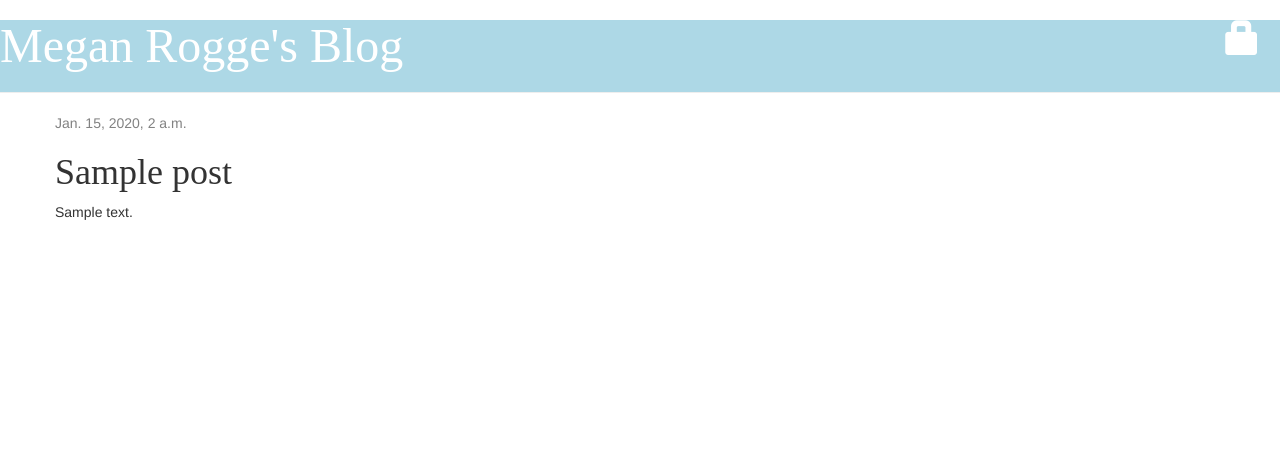
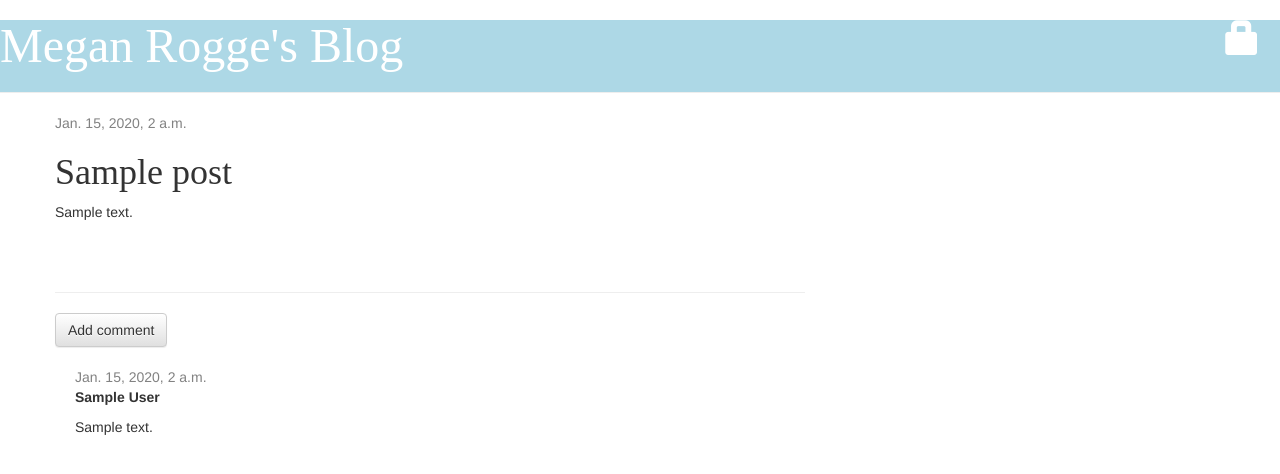
Before and after one commit to meganrogge/my-first-blog, a Django app: page /post/1/ in a window 1280 px wide. Shown: the top 474 px of the page. Run offline with Django 3.2, Linux system fonts and the light colour scheme; tables that the repository leaves empty hold one stand-in row (values such as "Sample post"); some libraries are stand-ins or nearby versions.

Commit message:
added many features

```diff
--- a/blog/admin.py
+++ b/blog/admin.py
@@ -1,4 +1,5 @@
 from django.contrib import admin
-from .models import Post
+from .models import Post, Comment
 
 admin.site.register(Post)
+admin.site.register(Comment)
--- a/blog/models.py
+++ b/blog/models.py
@@ -15,6 +15,9 @@ class Post(models.Model):
         self.published_date = timezone.now()
         self.save()
 
+    def approved_comments(self):
+        return self.comments.filter(approved_comment=True)
+
     def __str__(self):
         return self.title
 class Comment(models.Model):
--- a/blog/static/css/blog.css
+++ b/blog/static/css/blog.css
@@ -47,3 +47,6 @@ h1, h2, h3, h4 {
 .post h1 a, .post h1 a:visited {
     color: #000000;
 }
+.comment {
+    margin: 20px 0px 20px 20px;
+}
--- a/blog/templates/blog/post_detail.html
+++ b/blog/templates/blog/post_detail.html
@@ -16,4 +16,23 @@
         <h1>{{ post.title }}</h1>
         <p>{{ post.text|linebreaksbr }}</p>
     </div>
+    <hr>
+    <a class="btn btn-default" href="{% url 'add_comment_to_post' pk=post.pk %}">Add comment</a>
+{% for comment in post.comments.all %}
+   {% if user.is_authenticated or comment.approved_comment %}
+    <div class="comment">
+        <div class="date">
+          {{ comment.created_date }}
+          {% if not comment.approved_comment %}
+            <a class="btn btn-default" href="{% url 'comment_remove' pk=comment.pk %}"><span class="glyphicon glyphicon-remove"></span></a>
+            <a class="btn btn-default" href="{% url 'comment_approve' pk=comment.pk %}"><span class="glyphicon glyphicon-ok"></span></a>
+          {% endif %}
+        </div>
+        <strong>{{ comment.author }}</strong>
+        <p>{{ comment.text|linebreaks }}</p>
+    </div>
+    {% endif %}
+{% empty %}
+    <p>No comments here yet :(</p>
+{% endfor %}
 {% endblock %}
--- a/blog/templates/blog/post_list.html
+++ b/blog/templates/blog/post_list.html
@@ -1,12 +1,14 @@
 {% extends 'blog/base.html' %}
+
 {% block content %}
     {% for post in posts %}
         <div class="post">
             <div class="date">
                 {{ post.published_date }}
             </div>
-          <h1><a href="{% url 'post_detail' pk=post.pk %}">{{ post.title }}</a></h1>
+            <h1><a href="{% url 'post_detail' pk=post.pk %}">{{ post.title }}</a></h1>
             <p>{{ post.text|linebreaksbr }}</p>
+            <a href="{% url 'post_detail' pk=post.pk %}">Comments: {{ post.approved_comments.count }}</a>
         </div>
     {% endfor %}
-{% endblock %}
+{% endblock content %}
--- a/blog/urls.py
+++ b/blog/urls.py
@@ -9,5 +9,7 @@ urlpatterns = [
     url(r'^drafts/$', views.post_draft_list, name='post_draft_list'),
     url(r'^post/(?P<pk>\d+)/publish/$', views.post_publish, name='post_publish'),
     url(r'^post/(?P<pk>\d+)/remove/$', views.post_remove, name='post_remove'),
-
+    url(r'^post/(?P<pk>\d+)/comment/$', views.add_comment_to_post, name='add_comment_to_post'),
+    url(r'^comment/(?P<pk>\d+)/approve/$', views.comment_approve, name='comment_approve'),
+    url(r'^comment/(?P<pk>\d+)/remove/$', views.comment_remove, name='comment_remove'),
 ]
--- a/blog/views.py
+++ b/blog/views.py
@@ -1,10 +1,11 @@
 from django.shortcuts import render
 from django.utils import timezone
-from .models import Post
 from django.shortcuts import render, get_object_or_404
-from .forms import PostForm
+from .forms import PostForm, CommentForm
 from django.shortcuts import redirect
 from django.contrib.auth.decorators import login_required
+from .models import Post, Comment
+
 def post_list(request):
     posts = Post.objects.filter(published_date__lte=timezone.now()).order_by('published_date')
     return render(request, 'blog/post_list.html', {'posts': posts})
@@ -57,3 +58,26 @@ def post_publish(request, pk):
     post = get_object_or_404(Post, pk=pk)
     post.publish()
     return redirect('post_detail', pk=pk)
+def add_comment_to_post(request, pk):
+    post = get_object_or_404(Post, pk=pk)
+    if request.method == "POST":
+        form = CommentForm(request.POST)
+        if form.is_valid():
+            comment = form.save(commit=False)
+            comment.post = post
+            comment.save()
+            return redirect('post_detail', pk=post.pk)
+    else:
+        form = CommentForm()
+    return render(request, 'blog/add_comment_to_post.html', {'form': form})
+@login_required
+def comment_approve(request, pk):
+    comment = get_object_or_404(Comment, pk=pk)
+    comment.approve()
+    return redirect('post_detail', pk=comment.post.pk)
+
+@login_required
+def comment_remove(request, pk):
+    comment = get_object_or_404(Comment, pk=pk)
+    comment.delete()
+    return redirect('post_detail', pk=comment.post.pk)
```
Also changed, not shown: blog/forms.py (+6 -1 lines), blog/templates/blog/add_comment_to_post.html (added, +9 -0 lines), blog/migrations/0002_comment.py (added).
